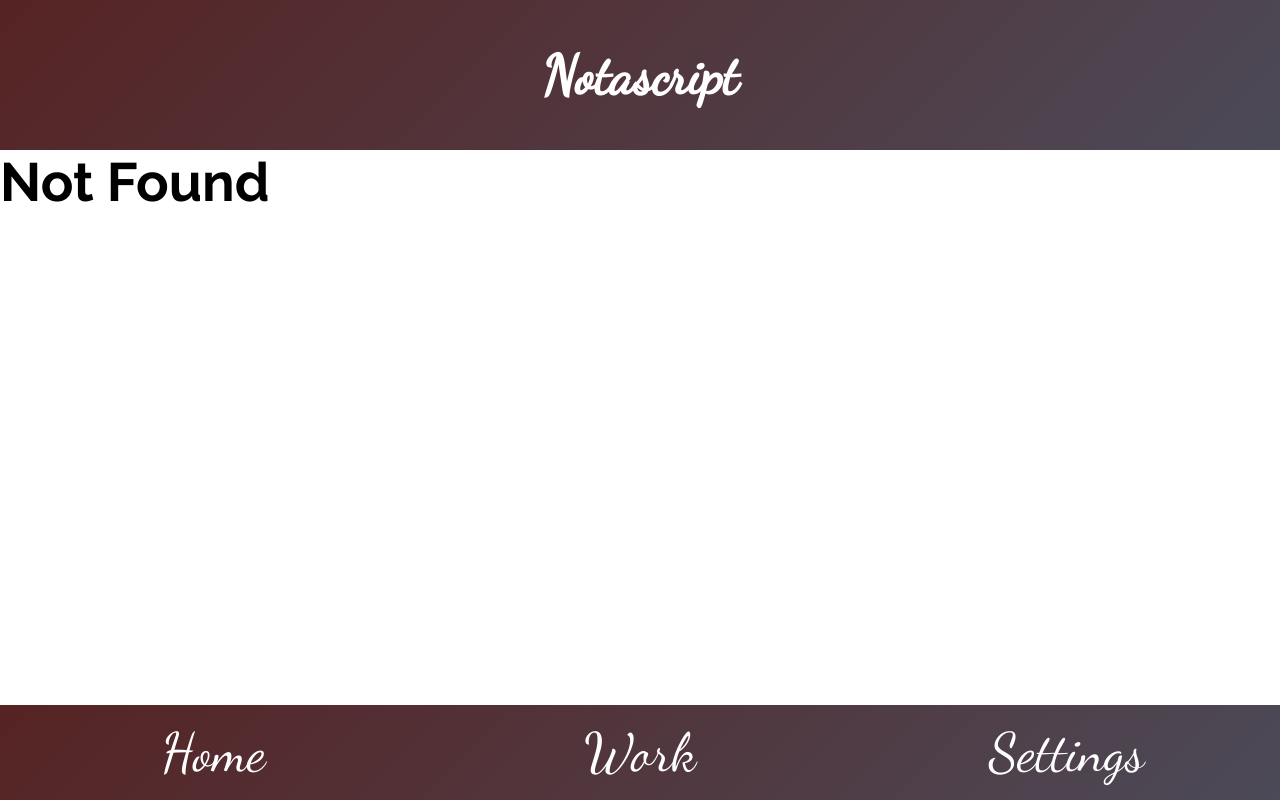
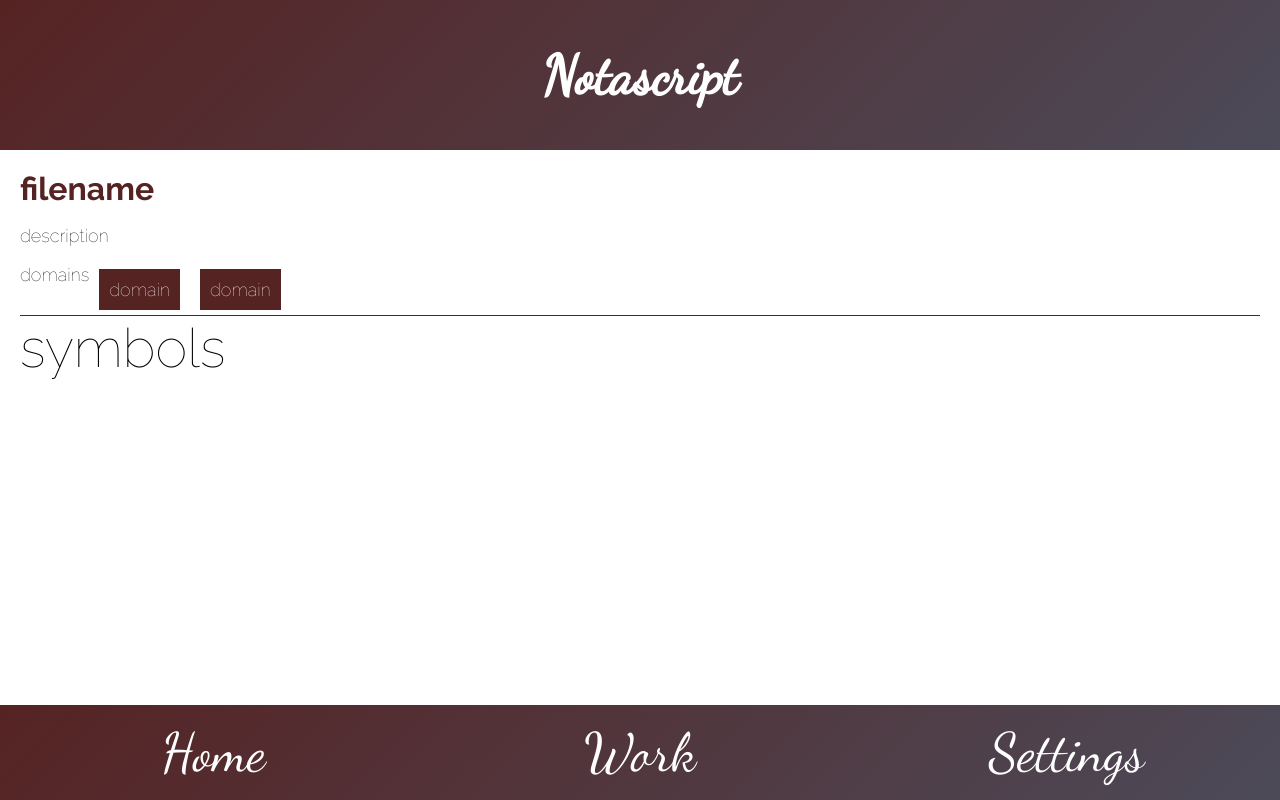
Before and after one commit to PLN-SHAH/notascript, a React (Create React App) app in the folder notascript/: page /details in a window 1280 px wide. Before the commit this address led to /not-found. Built offline with nearby package versions, Linux system fonts and the light colour scheme.

Commit message:
render details component

```diff
--- a/notascript/src/App.js
+++ b/notascript/src/App.js
@@ -6,6 +6,7 @@ import Home from './Home.js';
 import CreateDocument from './CreateDocument';
 import Settings from './Settings.js';
 import { Route, Switch, Redirect } from 'react-router-dom';
+import DocumentDetailView from './DocumentDetailView.js';
 
 export default class App extends Component {
 	state = {
@@ -54,6 +55,7 @@ export default class App extends Component {
 						<Route exact path='/home' component={Home} />
 						<Route exact path='/create' component={CreateDocument} />
 						<Route exact path='/settings' component={Settings} />
+						<Route exact path='/details' component={DocumentDetailView} />
 						<Route path='/not-found' component={() => <h1>Not Found</h1>} />
 						<Redirect from='/' to='/not-found' />
 					</Switch>
--- a/notascript/src/Document.js
+++ b/notascript/src/Document.js
@@ -3,6 +3,7 @@ import styled from 'styled-components';
 import ReactSVG from 'react-svg';
 import Domain from './Domain';
 import PropTypes from 'prop-types';
+import NavLink from './NavLink';
 
 const StyledDocument = styled.section`
 	padding: 20px;
@@ -42,14 +43,17 @@ export default function Document({ document }) {
 					<Domain domainList={document.domains} />
 				</StyledDomainList>
 			</section>
-			{/*<section>
+			<section>
 				<button>
-					<ReactSVG src='icon-delete.svg' alt='delete button' />
+					<NavLink to='/details'>
+						<ReactSVG src='icon-view.svg' alt='see details button' />
+					</NavLink>
 				</button>
+				{/*
 				<button>
 					<ReactSVG src='icon-edit.svg' alt='edit button' />
-				</button>
-			</section>*/}
+				</button>*/}
+			</section>
 		</StyledDocument>
 	);
 }
--- /dev/null
+++ b/notascript/src/DocumentDetailView.js
@@ -0,0 +1,52 @@
+import React from 'react';
+import PropTypes from 'prop-types';
+import styled from 'styled-components';
+
+const StyledSymbols = styled.section`
+	font-size: 3em;
+	border-top: 1px solid #562323;
+`;
+
+const StyledTitle = styled.h4`
+	font-size: 2rem;
+	margin: 0;
+	color: #562323;
+`;
+
+const StyledDetailsView = styled.section`
+	padding: 20px;
+	display: grid;
+	grid-template-rows: 50px 100px auto auto-fill;
+`;
+
+const StyledDomainList = styled.ul`
+	list-style: none;
+	padding: 0;
+	display: flex;
+
+	> li {
+		margin: 5px 10px;
+		background-color: #562323;
+		color: white;
+		padding: 10px;
+	}
+`;
+
+export default function DocumentDetailView() {
+	return (
+		<StyledDetailsView>
+			<StyledTitle>filename</StyledTitle>
+			<p>description</p>
+			<StyledDomainList>
+				domains
+				<li>domain</li>
+				<li>domain</li>
+			</StyledDomainList>
+			<StyledSymbols>symbols</StyledSymbols>
+		</StyledDetailsView>
+	);
+}
+
+DocumentDetailView.propTypes = {
+	//domainList: PropTypes.array
+};
```
Also changed, not shown: notascript/public/icon-view.svg (added).
